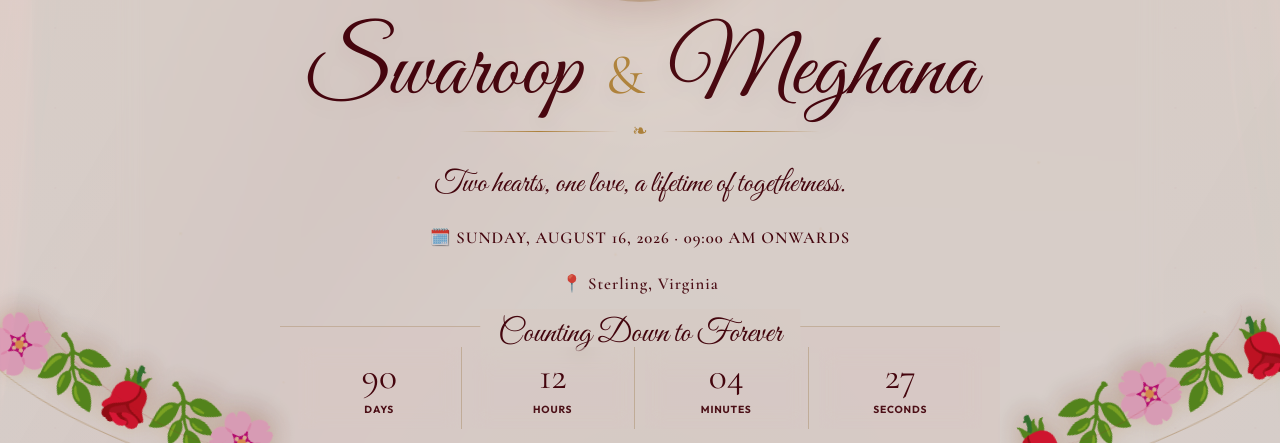
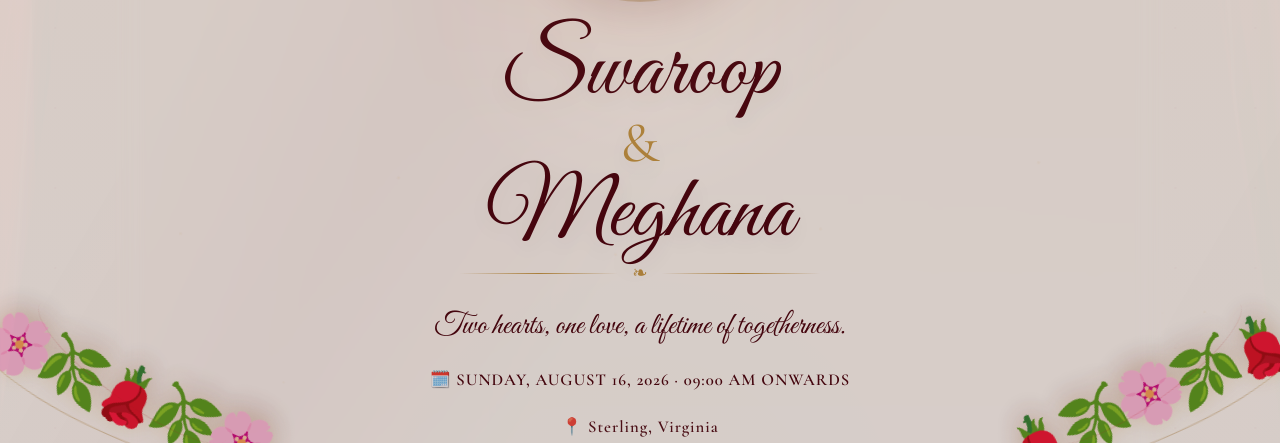
Before and after one commit to swameg/wedding-English, a plain HTML site: page index.html in a window 1280 px wide. Shown: the part 357-800 px from the top of the page. Drawn offline with nearby package versions, Linux system fonts and the light colour scheme.

Commit message:
Update index.html

```diff
--- a/index.html
+++ b/index.html
@@ -2382,14 +2382,15 @@
 
     .name-line,
     .name-amp {
-      display: inline;
+      display: block;
     }
 
     .name-amp {
       font-family: var(--display-font);
       font-size: 0.62em;
       color: var(--gold);
-      margin: 0 0.14em;
+      margin: 0.05em 0;
+      line-height: 0.8;
     }
 
     .eyebrow {
```
